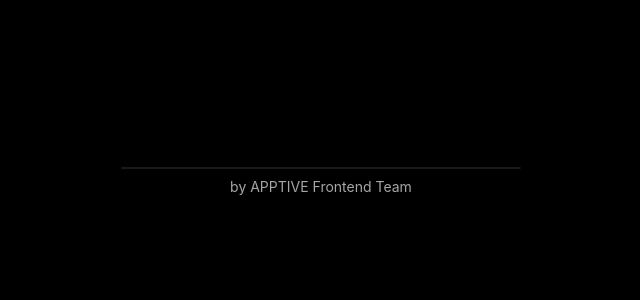
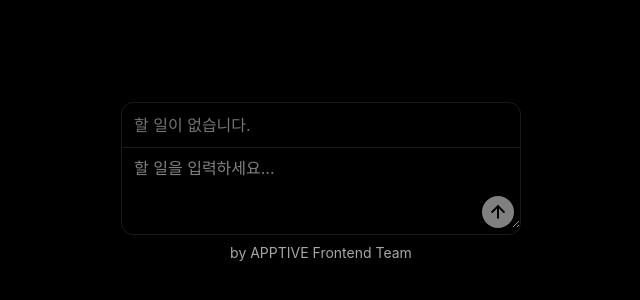
Before and after one commit to ApptiveDev/study-frontend, a React app in the folder projects/1-react/: page / in a window 1280 px wide. Shown: the part 218-518 px from the top of the page, without its empty margins (319-959 px from the left). Built offline with nearby package versions, Linux system fonts and the light colour scheme; the HTML template or start-up script is replaced by a standard one; a web font is replaced by a local one.

Commit message:
1주차 과제

```diff
--- a/projects/1-react/src/App.jsx
+++ b/projects/1-react/src/App.jsx
@@ -1,30 +1,52 @@
 import { useState } from 'react';
 import './index.css';
-
-// 여기에 코드를 작성하세요
+import Placeholder from './components/placeholder';
+import TodoItem from './components/item';
+import TodoInput from './components/input';
 
 function App() {
   const [todos, setTodos] = useState([]);
 
   function addTodo(text) {
-    // 여기에 코드를 작성하세요
+    todos.push({
+        id: Date.now() + Math.random(),
+        text: text,
+        completed: false,
+    });
+    setTodos([...todos])
   }
 
   function toggleTodo(id) {
-    // 여기에 코드를 작성하세요
+    setTodos(
+      todos.map((todo) =>
+        todo.id === id ? {
+          ...todo,
+          completed: !todo.completed} : todo
+      )
+    )
   }
 
   function deleteTodo(id) {
-    // 여기에 코드를 작성하세요
+    setTodos(todos.filter((todo) => todo.id !== id));
   }
 
   return (
     <div className="w-100 border rounded-xl overflow-hidden">
       <div className="max-h-100 overflow-y-auto">
-        {/* 여기에 코드를 작성하세요 */}
+        {todos.length === 0 ? (
+          <Placeholder />
+        ):(
+          todos.map((todo) => (
+            <TodoItem
+              key={todo.id}
+              todo={todo}
+              onToggle={toggleTodo}
+              onDelete={deleteTodo}
+            />
+          ))
+        )}
       </div>
-
-      {/* 여기에 코드를 작성하세요 */}
+      <TodoInput onAdd={addTodo} />
     </div>
   );
 }
```
